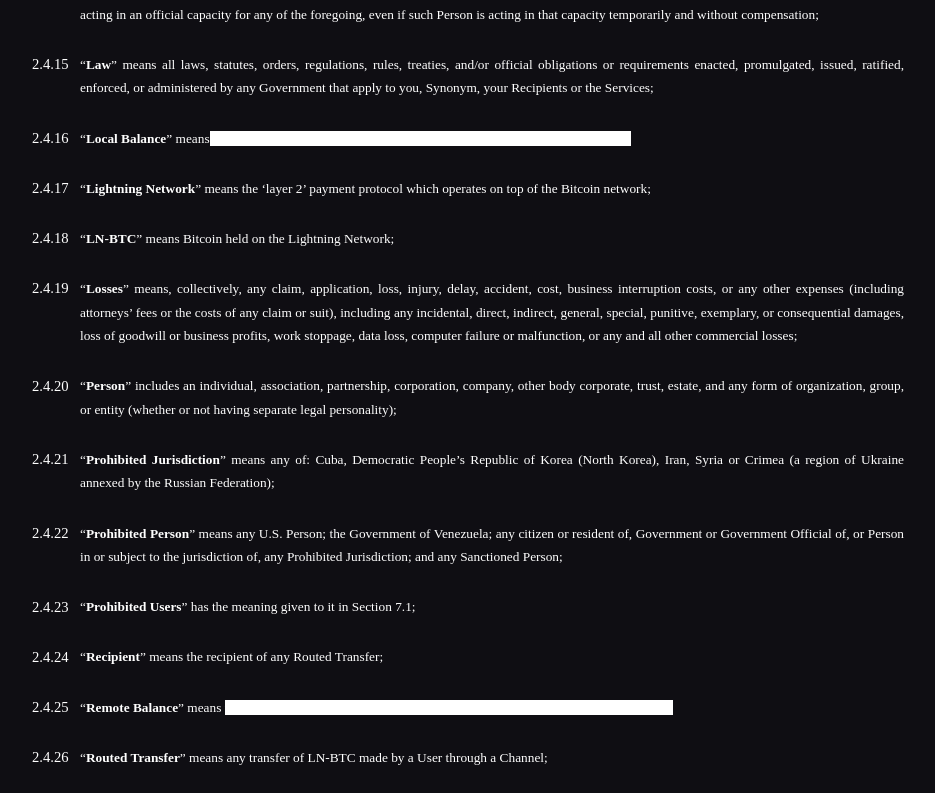
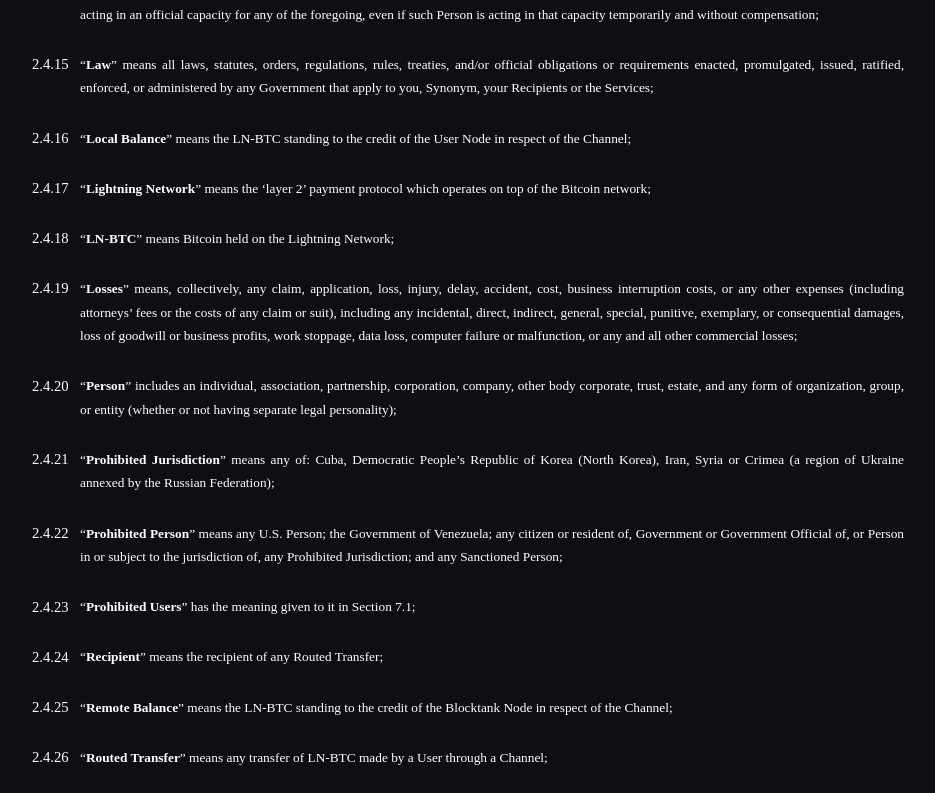
Before and after one commit to synonymdev/lsp-ui, a React (Create React App) app: page /terms-and-conditions in a window 1280 px wide. Shown: the part 2207-3000 px from the top of the page, without its empty margins (101-1036 px from the left). Built offline with nearby package versions, Linux system fonts and the light colour scheme; a web font is replaced by a local one; what @synonymdev/blocktank-client would draw is missing.

Commit message:
Terms html style fixes

```diff
--- a/src/pages/public/terms/index.tsx
+++ b/src/pages/public/terms/index.tsx
@@ -11,9 +11,11 @@
 const format = (rawHtml: string): string => {
 	const font = 'Neue Haas Grotesk Display Pro';
 	return rawHtml
-		.replaceAll('#000000', '#FFF')
+		.replaceAll('#000000', '#FFF') // Black fonts need to be white on our BG
 		.replaceAll('Arial', font)
-		.replaceAll('Times New Roman', font);
+		.replaceAll('Times New Roman', font)
+		.replaceAll('c13', '') // Removes white highlighted text
+		.replaceAll('c5', ''); // Removes white highlighted text
 };
 
 function TermsPage(): JSX.Element {
```
Also changed, not shown: public/terms-and-conditions.html (+1 -1 lines).
